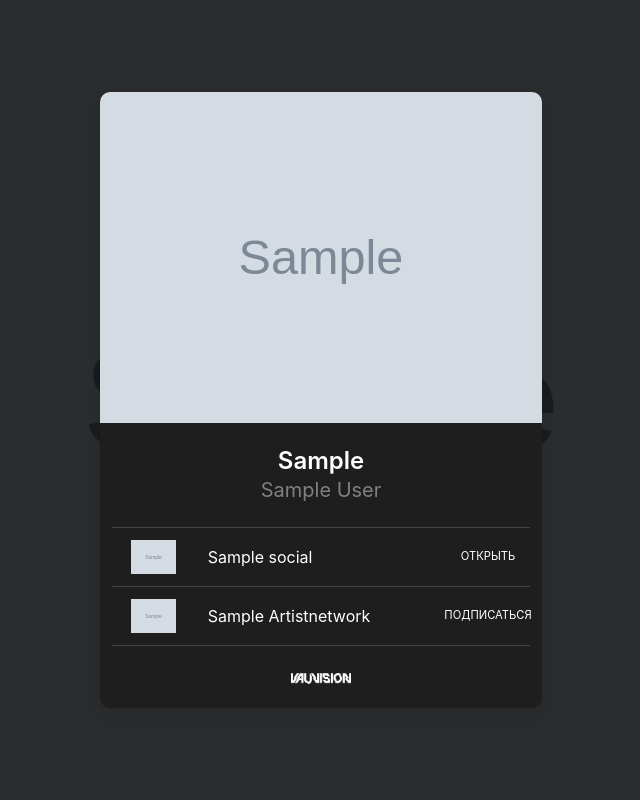
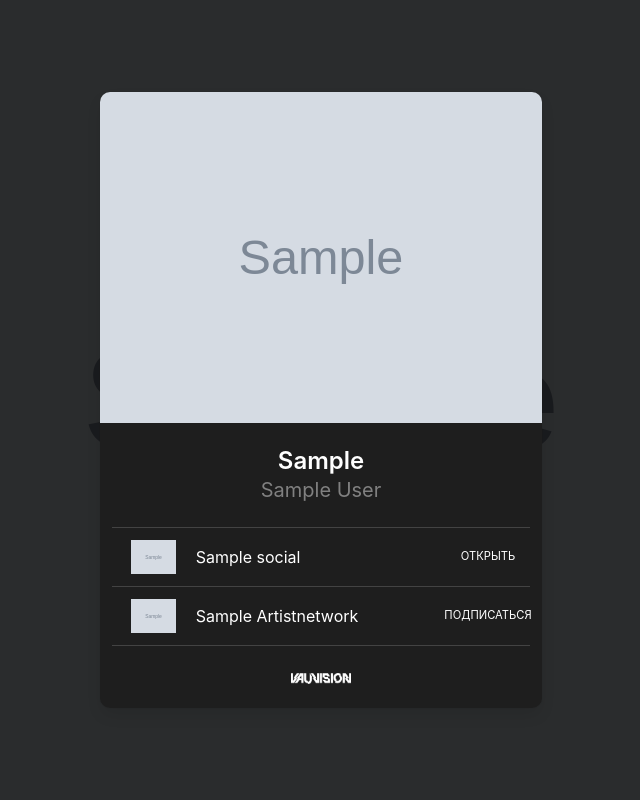
Before and after one commit to MrFzovpec/vauvisionlink, a Django app: template vau_page/templates/user-pages/landing.html in a window 1280 px wide. Shown: the whole page, without its empty margins (319-959 px from the left). Run offline with Django 3.2, Linux system fonts and the light colour scheme; the template is opened without the code that fills it: values that come from a table or form of the project are taken from there, others are empty; tables that the repository leaves empty hold one stand-in row (values such as "Sample post"); grey boxes marked "Sample" are stand-in pictures.

Commit message:
Отступы

```diff
--- a/static/styles/css/card.css
+++ b/static/styles/css/card.css
@@ -87,3 +87,6 @@
 #cardLogo, #cardLogo a {
     margin-top: 4%;
 }
+.column.is-three-fifth-desktop.is-two-fifth-mobile{
+    padding-left: 0;
+}
--- a/vau_page/templates/user-pages/landing.html
+++ b/vau_page/templates/user-pages/landing.html
@@ -66,7 +66,7 @@
 
                                     </div>
                                     <div class="column  is-three-fifth-desktop is-two-fifth-mobile">
-                                        <span>{{ social.name }}</span>
+                                        <span class="card-social-name">{{ social.name }}</span>
                                     </div>
 
                                     <div class="column is-one-fifth-desktop is-two-fifth-mobile open_link">
@@ -88,7 +88,7 @@
 
                                     </div>
                                     <div class="column is-three-fifth-desktop is-two-fifth-mobile ">
-                                        <span style="text-transform: capitalize">{{ social.name }}</span>
+                                        <span class="card-social-name" style="text-transform: capitalize">{{ social.name }}</span>
                                     </div>
 
                                     <div class="column is-one-fifth-desktop is-two-fifth-mobile open_link">
```
